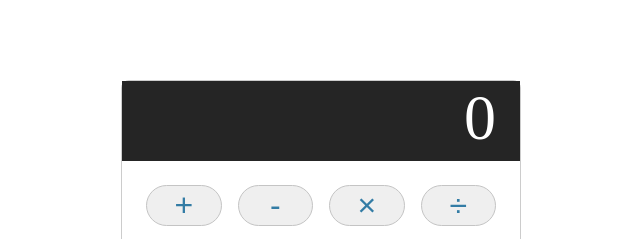
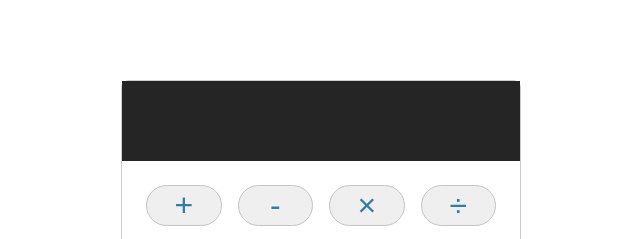
Before and after one commit to mheavey2/calculatorApp, a website: page src/index.html in a window 1280 px wide. Shown: the top 239 px of the page, 391-1031 px from the left. Drawn offline with Linux system fonts and the light colour scheme.

Commit message:
add div for previous operand

```diff
--- a/src/index.html
+++ b/src/index.html
@@ -11,7 +11,8 @@
     <!-- display -->
     <div class="calculator">
       <div class="calculator-display">
-        <div class="display-current-operand">0</div>
+        <div class="display-previous-operand"></div>
+        <div class="display-current-operand"></div>
       </div>
       <!-- keys -->
       <div class="calculator-keys">
```
